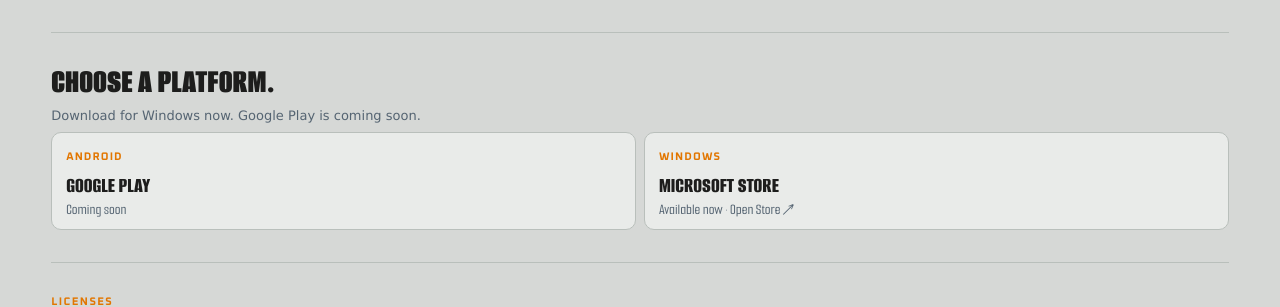
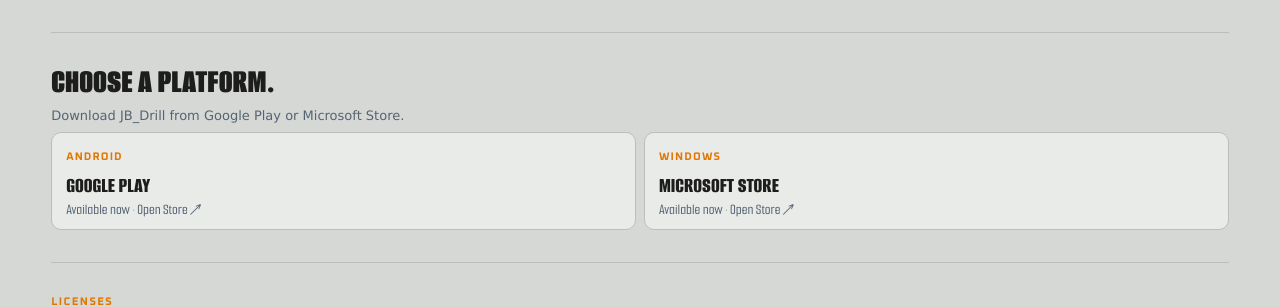
Before and after one commit to bartonekJ/bartonekJ.github.io, a Jekyll site: the page jb-drill/download/index.html, which Jekyll copies as it is, in a window 1280 px wide and 982 px high. Shown: the part 177-484 px from the top of the window. Built offline with Jekyll 4.4.1, drawn with Linux system fonts in a browser that asks for light colours.

Commit message:
Publish Google Play download link

```diff
--- a/jb-drill/download/index.html
+++ b/jb-drill/download/index.html
@@ -36,13 +36,13 @@
 
     <section class="download-section" aria-labelledby="store-title">
       <h2 id="store-title">Choose a platform.</h2>
-      <p>Download for Windows now. Google Play is coming soon.</p>
+      <p>Download JB_Drill from Google Play or Microsoft Store.</p>
       <div class="download-store-grid">
-        <article class="download-store-card">
+        <a class="download-store-card download-store-card--link" href="https://play.google.com/store/apps/details?id=cz.jbdrill.app" target="_blank" rel="noopener noreferrer" aria-label="Download JB_Drill from Google Play">
           <span>ANDROID</span>
           <h3>Google Play</h3>
-          <p>Coming soon</p>
-        </article>
+          <p>Available now · Open Store &#8599;</p>
+        </a>
         <a class="download-store-card download-store-card--link" href="https://apps.microsoft.com/detail/9NFF5QHLBM3B" target="_blank" rel="noopener noreferrer" aria-label="Download JB_Drill from Microsoft Store">
           <span>WINDOWS</span>
           <h3>Microsoft Store</h3>
```
Also changed, not shown: STYLE_GUIDE.md (+5 -1 lines).
